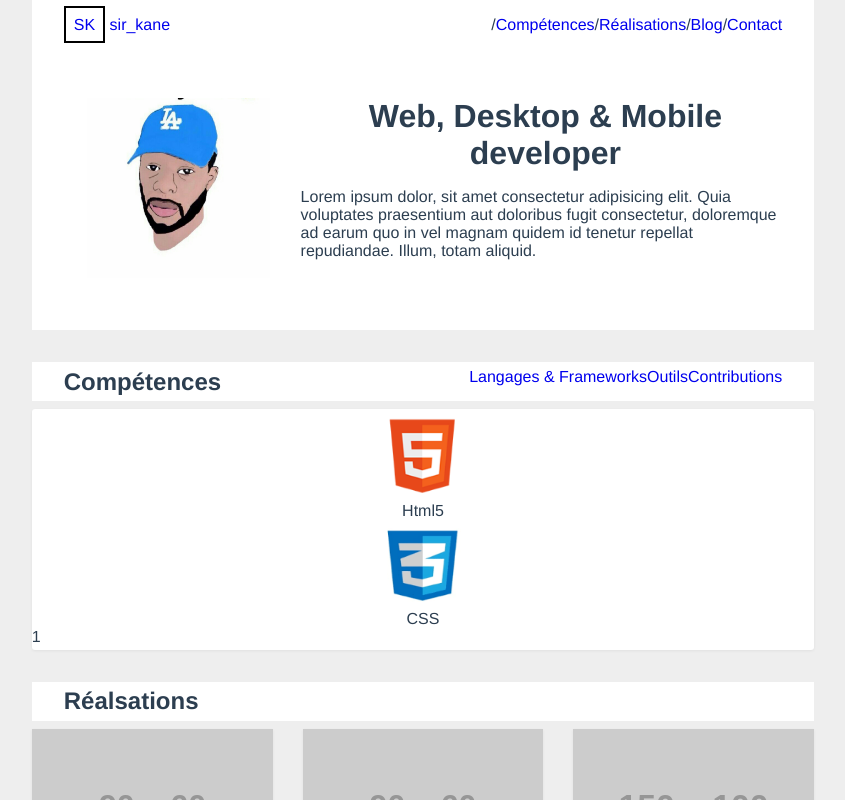
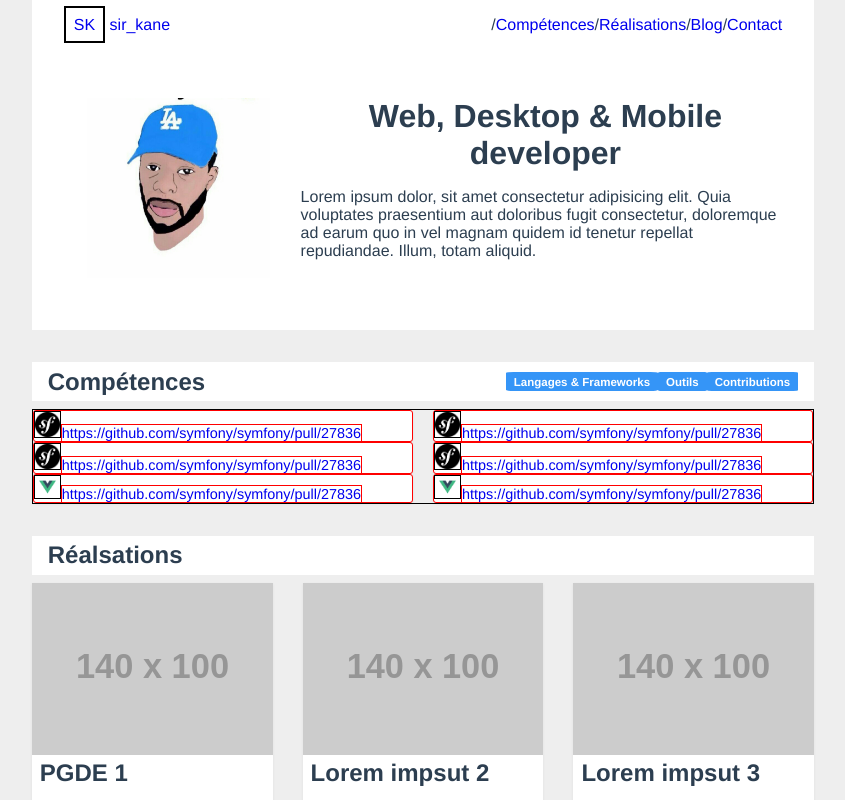
Before and after one commit to sir-kain/sir-kane, a Vue app: page /#/ in a window 1280 px wide. Both pictures are taken after a click on the link "Contributions". Shown: the top 800 px of the page, without its empty margins (217-1062 px from the left). Built offline with nearby package versions, Linux system fonts and the light colour scheme.

Commit message:
[stylisation] sous menu competence & section contribution

```diff
--- a/src/components/competence/Competences.vue
+++ b/src/components/competence/Competences.vue
@@ -80,37 +80,37 @@
     <div class="line" v-if="outils">
       <div class="box h-span">
          <div class="competence">
-          <img height="90px" width="100px" src="../../assets/competences/php.png" alt="">
-        <span>Php</span>
+          <img height="90px" width="100px" src="../../assets/competences/tools/linux.png" alt="">
+        <span>Linux</span>
         </div>
          <div class="competence">
-          <img height="90px" width="100px" src="../../assets/competences/symfony.png" alt="">
-        <span>Symfony</span>
+          <img height="90px" width="100px" src="../../assets/competences/tools/intellij.png" alt="">
+        <span>Intellij</span>
         </div>
       </div>
 
       <div class="box h-span">
          <div class="competence">
-          <img height="90px" width="100px" src="../../assets/competences/js.png" alt="">
-        <span>Javascript</span>
+          <img height="90px" width="100px" src="../../assets/competences/tools/webpack.png" alt="">
+        <span>Webpack</span>
         </div>
         <div class="competence">
-          <img height="90px" width="100px" src="../../assets/competences/vuejs.png" alt="">
-        <span>Vue.js</span>
+          <img height="90px" width="100px" src="../../assets/competences/tools/gulp.png" alt="">
+        <span>Gulp</span>
         </div>
       </div>
 
       <div class="box">
          <div class="competence">
-          <img height="90px" width="100px" src="../../assets/competences/java.png" alt="">
-        <span>Java</span>
+          <img height="90px" width="100px" src="../../assets/competences/tools/git.png" alt="">
+        <span>Git</span>
         </div>
       </div>
 
       <div class="box">
          <div class="competence">
-          <img height="90px" width="100px" src="../../assets/competences/python.png" alt="">
-        <span>Python</span>
+          <img height="90px" width="100px" src="../../assets/competences/tools/docker.png" alt="">
+        <span>Docker (virtualisation)</span>
         </div>
       </div>
 
@@ -121,15 +121,33 @@
         </div>
       </div>
     </div>
-    <div class="line" v-if="contributions">
-      <div class="box v-span">
-        <div class="competence">
-          <img height="90px" width="100px" src="../../assets/competences/html5.png" alt="">
-        <span>Html5</span>
+    <div class="line-v2" v-if="contributions">
+      <div class="box-contribution">
+        <div class="contribution">
+          <img width="25px" src="../../assets/competences/symfony.png" alt="">
+          <a href="https://github.com/symfony/symfony/pull/27836">https://github.com/symfony/symfony/pull/27836</a>
         </div>
-         <div class="competence">
-          <img height="90px" width="100px" src="../../assets/competences/css.png" alt="">
-        <span> CSS </span>
+        <div class="contribution">
+          <img width="25px" src="../../assets/competences/symfony.png" alt="">
+          <a href="https://github.com/symfony/symfony/pull/27836">https://github.com/symfony/symfony/pull/27836</a>
+        </div>
+        <div class="contribution">
+          <img width="25px" src="../../assets/competences/vuejs.png" alt="">
+          <a href="https://github.com/symfony/symfony/pull/27836">https://github.com/symfony/symfony/pull/27836</a>
+        </div>
+      </div>
+      <div class="box-contribution">
+        <div class="contribution">
+          <img width="25px" src="../../assets/competences/symfony.png" alt="">
+          <a href="https://github.com/symfony/symfony/pull/27836">https://github.com/symfony/symfony/pull/27836</a>
+        </div>
+        <div class="contribution">
+          <img width="25px" src="../../assets/competences/symfony.png" alt="">
+          <a href="https://github.com/symfony/symfony/pull/27836">https://github.com/symfony/symfony/pull/27836</a>
+        </div>
+        <div class="contribution">
+          <img width="25px" src="../../assets/competences/vuejs.png" alt="">
+          <a href="https://github.com/symfony/symfony/pull/27836">https://github.com/symfony/symfony/pull/27836</a>
         </div>
       </div>
     </div>
--- a/src/components/competence/competences.scss
+++ b/src/components/competence/competences.scss
@@ -44,6 +44,48 @@
       grid-column: span 2;
     }
   }
+
+  .line-v2 {
+    display: grid;
+    grid-template-columns: repeat(2, 1fr);
+    grid-gap: 20px;
+    border: 1px solid black;
+
+    .box-contribution {
+      // display: grid;
+      // // grid-template-rows: repeat(3, 1fr);
+      // grid-row-gap: 30px;
+      .contribution {
+        font-size: .9rem;
+        border: 1px solid red;
+        border-radius: 3px;
+        background: #fff;
+        box-shadow: 0 1px 3px 0 rgba(0, 0, 0, 0.06);
+        // display: grid;
+        // align-content: space-between;
+        // grid-template-columns: 1f 4fr;
+        // align-self: center;
+        // justify-self: center;
+        img {
+          border: 1px solid black;
+        }
+        a {
+          border: 1px solid red;
+        }
+      }
+    }
+
+    // .box-contribution {
+    //   border: 1px solid red;
+    //   border-radius: 3px;
+    //   background: #fff;
+    //   box-shadow: 0 1px 3px 0 rgba(0, 0, 0, 0.06); // justify-self: center;
+    //   // padding: .2rem 0;
+    //   // display: grid;
+    //   // grid-template-columns: 1fr 4fr;
+    //   // justify-items: center;
+    // }
+  }
 }
 
 @media screen and (max-width: 600px) {
--- a/src/components/realisation/Realisations.vue
+++ b/src/components/realisation/Realisations.vue
@@ -33,55 +33,55 @@ export default {
       realisations: [
         {
           id: 1,
-          image: 'http://via.placeholder.com/90x60',
+          image: 'http://via.placeholder.com/140x100',
           title: 'PGDE',
           libelle: 'Plateforme de Gestion des Demandes d\'Emploi'
         },
         {
           id: 2,
-          image: 'http://via.placeholder.com/90x60',
+          image: 'http://via.placeholder.com/140x100',
           title: 'Lorem impsut',
           libelle: 'Excepturi quis repellendus'
         },
         {
           id: 3,
-          image: 'http://via.placeholder.com/150x100',
+          image: 'http://via.placeholder.com/140x100',
           title: 'Lorem impsut',
           libelle: 'Excepturi quis repellendus'
         },
         {
           id: 4,
-          image: 'http://via.placeholder.com/150x100',
+          image: 'http://via.placeholder.com/140x100',
           title: 'Lorem impsut',
           libelle: 'Excepturi quis repellendus'
         },
         {
           id: 5,
-          image: 'http://via.placeholder.com/150x100',
+          image: 'http://via.placeholder.com/140x100',
           title: 'Lorem impsut',
           libelle: 'Excepturi quis repellendus'
         },
         {
           id: 6,
-          image: 'http://via.placeholder.com/150x100',
+          image: 'http://via.placeholder.com/140x100',
           title: 'Lorem impsut',
           libelle: 'Excepturi quis repellendus'
         },
         {
           id: 7,
-          image: 'http://via.placeholder.com/150x100',
+          image: 'http://via.placeholder.com/140x100',
           title: 'Lorem impsut',
           libelle: 'Excepturi quis repellendus'
         },
         {
           id: 8,
-          image: 'http://via.placeholder.com/150x100',
+          image: 'http://via.placeholder.com/140x100',
           title: 'Lorem impsut',
           libelle: 'Excepturi quis repellendus'
         },
         {
           id: 9,
-          image: 'http://via.placeholder.com/150x100',
+          image: 'http://via.placeholder.com/140x100',
           title: 'Lorem impsut',
           libelle: 'Excepturi quis repellendus'
         }
--- a/src/components/separator/separator.scss
+++ b/src/components/separator/separator.scss
@@ -1,12 +1,27 @@
 .separator {
   background: #fff;
-  padding: 0.35rem 2rem;
+  padding: 0.35rem 1rem;
   margin: 0.5rem 0;
   display: grid;
   grid-template-columns: 1fr 3fr;
   ul {
     text-align: center;
-    justify-self: end;
+    // justify-self: end;
+    place-self: center end;
+    font-size: .72rem;
+    li {
+      padding: 0.2rem .5rem;
+      border-radius: 5%;
+      background-color: #208af7;
+      opacity: 0.9;
+      a {
+        color: #fff;
+        font-weight: 900;
+      }
+      &:hover {
+        background: opacify($color: #025609, $amount: 0.1);
+      }
+    }
   }
 }
 
```
Also changed, not shown: src/assets/competences/tools/docker.png (added).
